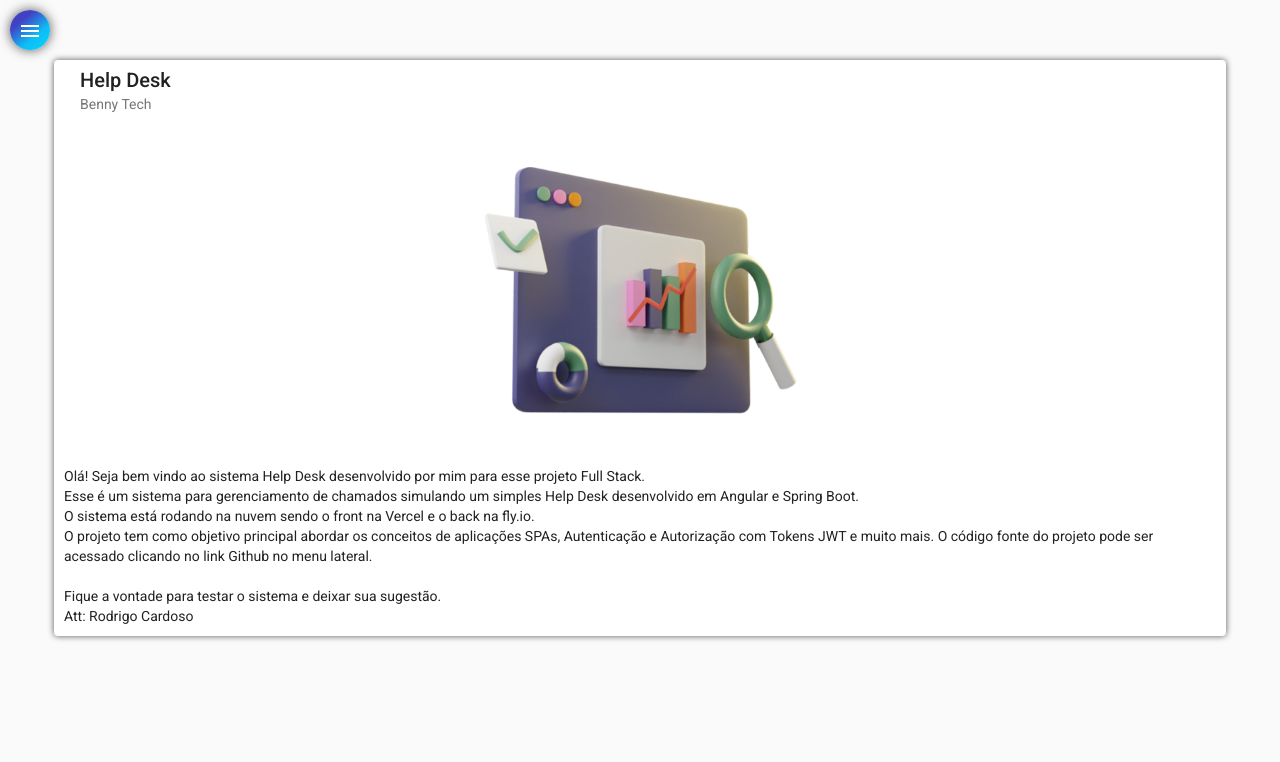
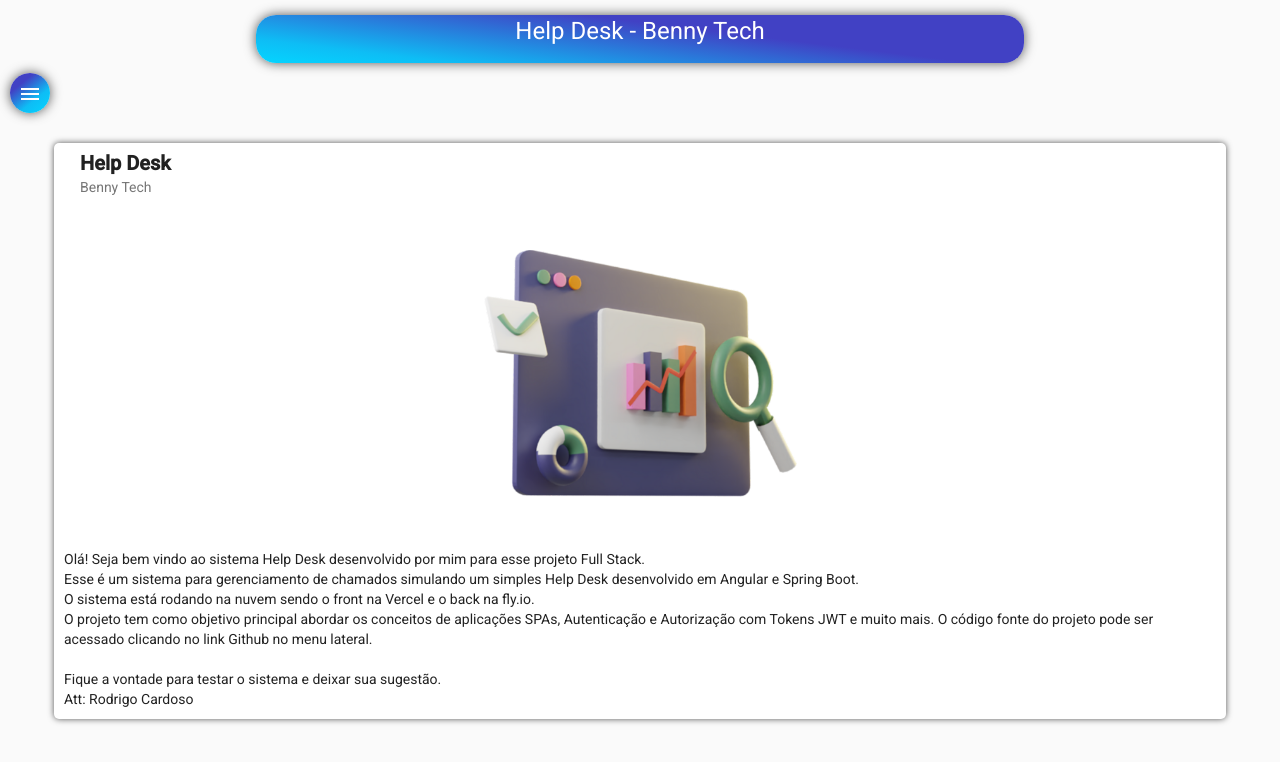
Before and after one commit to Rodrigopca42/cda, an Angular app: page /home in a window 1280 px wide. Shown: the top 762 px of the page. Built offline with nearby package versions, Linux system fonts and the light colour scheme.

Commit message:
HTML e CSS para componente HEADER

```diff
--- a/src/app/components/header/header.component.css
+++ b/src/app/components/header/header.component.css
@@ -0,0 +1,16 @@
+.container{
+    display: flex;
+    align-items: center;
+    justify-content: center;
+    width: 60%;
+    margin: auto;
+    margin-top: 15px;
+    border-radius: 20px;
+    color: white;
+    box-shadow: 0 0 12px #555;
+    background: rgb(65,65,196);
+    background: linear-gradient(187deg, rgba(65,65,196,1) 38%,
+                                        rgba(14,189,245,1) 83%,
+                                        rgba(4,213,255,1) 100%);
+
+}
--- a/src/app/components/header/header.component.html
+++ b/src/app/components/header/header.component.html
@@ -1 +1,3 @@
-<p>header works!</p>
+<div class="container">
+    <h1>Help Desk - Benny Tech</h1>
+</div>
--- a/src/app/components/home/home.component.css
+++ b/src/app/components/home/home.component.css
@@ -1,8 +1,9 @@
 .card {
     width: 90%;
-    margin: auto;
+    margin: 20px auto 50px auto;
     padding: 10px;
     box-shadow: 0 0 6px #555;
+    border-radius: 5px;
   }
 
   img{
--- a/src/app/components/home/home.component.html
+++ b/src/app/components/home/home.component.html
@@ -1,6 +1,7 @@
 <mat-card class="card">
     <mat-card-header>
-      <mat-card-title>Help Desk</mat-card-title>
+
+      <mat-card-title><strong>Help Desk</strong> </mat-card-title>
       <mat-card-subtitle>Benny Tech</mat-card-subtitle>
     </mat-card-header>
     <img mat-card-image src="assets/img/home.svg" alt="Imagem home">
--- a/src/app/components/nav/nav.component.html
+++ b/src/app/components/nav/nav.component.html
@@ -36,6 +36,8 @@
 
     <div class="sidenav-content">
 
+      <app-header></app-header>
+
        <button class="menu" (click)="drawer.toggle()" mat-icon-button>
 
           <mat-icon>menu</mat-icon>
```
